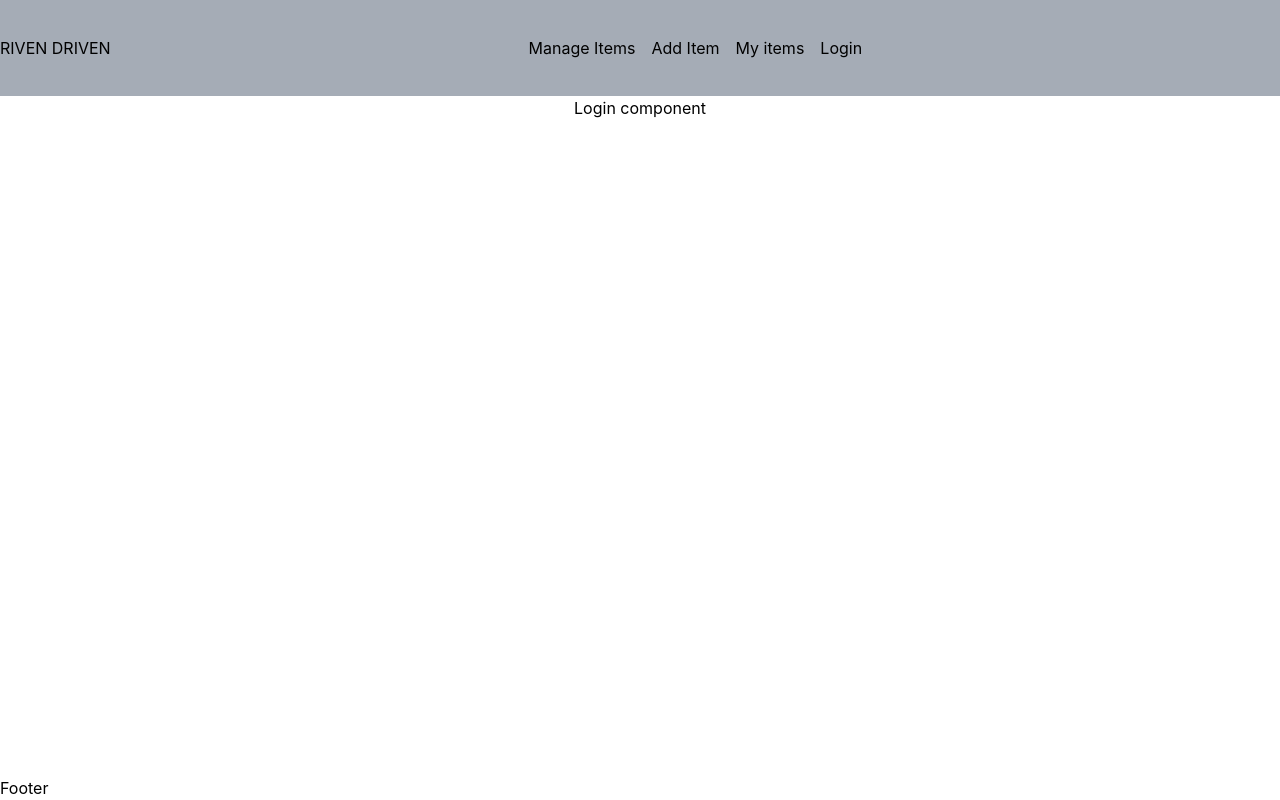
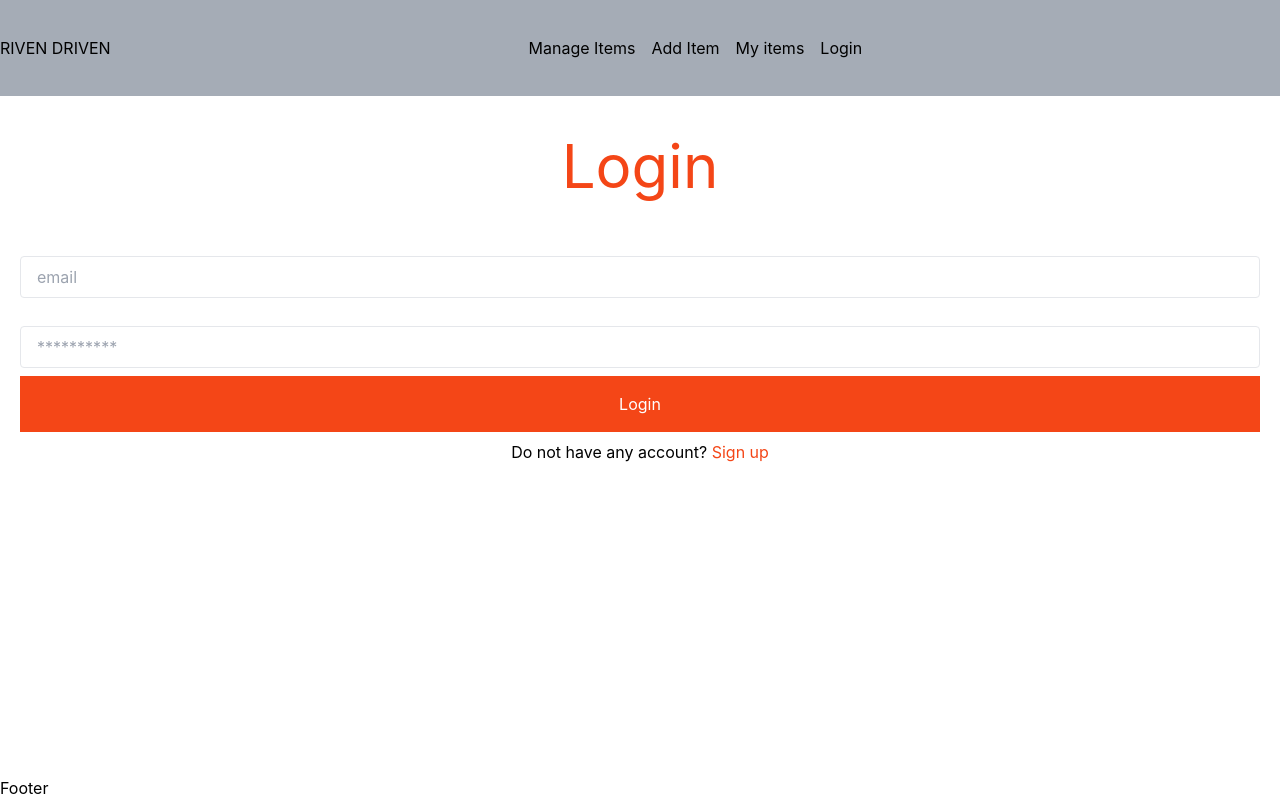
Before and after one commit to 3kramz/Reven, a React (Create React App) app: page /login in a window 1280 px wide. Built offline with nearby package versions, Linux system fonts and the light colour scheme; no server answers.

Commit message:
login and signup page

```diff
--- a/package.json
+++ b/package.json
@@ -11,10 +11,14 @@
     "@testing-library/jest-dom": "^5.16.4",
     "@testing-library/react": "^13.1.1",
     "@testing-library/user-event": "^13.5.0",
+    "dotenv": "^16.0.0",
+    "firebase": "^9.8.0",
     "react": "^18.1.0",
     "react-dom": "^18.1.0",
+    "react-firebase-hooks": "^5.0.3",
     "react-router-dom": "^6.3.0",
     "react-scripts": "5.0.1",
+    "react-toastify": "^9.0.1",
     "web-vitals": "^2.1.4"
   },
   "scripts": {
--- a/src/App.js
+++ b/src/App.js
@@ -10,6 +10,7 @@ import ManageItems from './Components/Pages/ManageItems/ManageItems';
 import MyItems from './Components/Pages/MyItems/MyItems';
 import Navbar from './Components/Shared/Navbar/Navbar';
 import InventoryDetails from "./Components/Pages/InventoryDetails/InventoryDetails"
+import { ToastContainer } from 'react-toastify';
 
 function App() {
   return (
@@ -27,6 +28,7 @@ function App() {
         <Route path="/signup" element={<Signup />} />
       </Routes>
       <Footer></Footer>
+      <ToastContainer />
     </div>
   );
 }
--- a/src/Components/Pages/AddItem/AddItem.js
+++ b/src/Components/Pages/AddItem/AddItem.js
@@ -38,7 +38,7 @@ const AddItem = () => {
                 <p className="   py-10 ">Add New inventory</p>
             </div>
 
-            <form className=" container mx-auto " onSubmit={handlePlaceOrder}>
+             <form className=" container mx-auto " onSubmit={handlePlaceOrder}>
 
                 <input className=' w-full mb-2 border  rounded pl-4 py-2' type="text" name="name" placeholder='name' required />
                 <br />
--- a/src/Components/Pages/Login/Login.js
+++ b/src/Components/Pages/Login/Login.js
@@ -1,9 +1,45 @@
+
 import React from 'react';
+import {  useSignInWithEmailAndPassword } from 'react-firebase-hooks/auth';
+import { Link, useLocation, useNavigate } from 'react-router-dom';
+import auth from '../../../firebase.init';
+
 
 const Login = () => {
+
+    const navigate = useNavigate();
+    const location = useLocation();
+    const [ signInWithEmailAndPassword ]= useSignInWithEmailAndPassword(auth);
+    let from = location.state?.from?.pathname || "/";
+
+
+
+    const handleSubmit = async event => {
+        event.preventDefault();
+        const email = event.target.email.value;
+        const password = event.target.password.value;
+
+        await signInWithEmailAndPassword(email, password);
+        navigate(from, { replace: true })
+
+    }
+
     return (
-        <div>
-            Login component
+        <div className=' mt-10'>
+              <div className="container mx-auto font-5xl my-10 text-6xl text-[#F44617]">
+                <p >Login</p>
+            </div>
+           <form className=" container mx-auto px-5" onSubmit={handleSubmit}>
+
+
+            <input className='my-5 w-full mb-2 border  rounded pl-4 py-2' type="email" name="email" placeholder='email' required/>
+            <br />
+
+             <input className='my-5 w-full mb-2 border  rounded pl-4 py-2' type="password" name="password" placeholder='**********' required/>
+            <br />
+             <input className='bg-[#F44617] w-full mb-2 py-4 text-white cursor-pointer' type="submit" value="Login" />
+        </form>
+        <p>Do not have any account? <Link className="text-[#F44617]" to={"/signup"}>Sign up</Link></p>
         </div>
     );
 };
--- a/src/Components/Pages/Login/Signup.js
+++ b/src/Components/Pages/Login/Signup.js
@@ -1,9 +1,46 @@
+
 import React from 'react';
+import { signOut } from "firebase/auth";
+import { useCreateUserWithEmailAndPassword, useSendEmailVerification } from 'react-firebase-hooks/auth';
+import { Link, useNavigate } from 'react-router-dom';
+import { toast } from 'react-toastify';
+import auth from '../../../firebase.init';
+
 
 const Signup = () => {
+    const [ createUserWithEmailAndPassword] = useCreateUserWithEmailAndPassword(auth);
+    const [sendEmailVerification, ] = useSendEmailVerification(auth);
+     const navigate = useNavigate();
+
+
+    const handleSubmit = async event => {
+        event.preventDefault();
+        const email = event.target.email.value;
+        const password = event.target.password.value;
+
+        await createUserWithEmailAndPassword(email, password);
+        await sendEmailVerification(email)
+        await signOut(auth)
+        toast("Varification email sent..")
+        navigate('/login');
+    }
+
     return (
-        <div>
-            Sign up
+        <div className=' mt-10'>
+              <div className="container mx-auto font-5xl my-10 text-6xl text-[#F44617]">
+                <p >Signup</p>
+            </div>
+           <form className=" container mx-auto px-5" onSubmit={handleSubmit}>
+
+
+            <input className='my-5 w-full mb-2 border  rounded pl-4 py-2' type="email" name="email" placeholder='email' required/>
+            <br />
+
+             <input className='my-5 w-full mb-2 border  rounded pl-4 py-2' type="password" name="password" placeholder='**********' required/>
+            <br />
+             <input className='bg-[#F44617] w-full mb-2 py-4 text-white cursor-pointer' type="submit" value="Signup" />
+        </form>
+        <p>Already have account? <Link className="text-[#F44617]" to={"/login"}>Login</Link></p>
         </div>
     );
 };
--- a/src/Components/Pages/MyItems/MyItems.js
+++ b/src/Components/Pages/MyItems/MyItems.js
@@ -26,7 +26,7 @@ const MyItems = () => {
     }
 
     const handleDelete= (index, id)=>{
-        fetch(`https://guarded-ravine-66276.herokuapp.com/manage/${id}`, {
+        fetch(`https://guarded-ravine-66276.herokuapp.com/delete/${id}`, {
         method: 'DELETE',
         })
         .then(res => res.json())
--- a/src/Components/Shared/Navbar/Navbar.js
+++ b/src/Components/Shared/Navbar/Navbar.js
@@ -1,9 +1,14 @@
 import React, { useState } from 'react';
 import { Link } from 'react-router-dom';
 import { MenuIcon ,XIcon } from '@heroicons/react/solid'
+import auth from '../../../firebase.init';
+import { useAuthState } from 'react-firebase-hooks/auth';
+import { signOut } from 'firebase/auth';
 
 const Navbar = () => {
+    const [user] = useAuthState(auth);
     const [open, setOpen] = useState(false)
+
     return (
         <div className='bg-gray-400/[.9] h-24 items-center flex  w-full sticky top-0'>
 
@@ -27,7 +32,9 @@ const Navbar = () => {
                             <Link to="/my-items">My items</Link>
                         </div>
                         <div>
-                            <Link to="/login">Login</Link>
+                           {
+                               user?.emailVerified? <p onClick={()=>signOut(auth)}> Sign  out</p>: <Link to="/login">Login</Link>
+                           }
                         </div>
 
                 </div>
--- /dev/null
+++ b/src/firebase.init.js
@@ -0,0 +1,21 @@
+// Import the functions you need from the SDKs you need
+import { initializeApp } from "firebase/app";
+import { getAuth } from "firebase/auth";
+
+// TODO: Add SDKs for Firebase products that you want to use
+// https://firebase.google.com/docs/web/setup#available-libraries
+
+// Your web app's Firebase configuration
+const firebaseConfig = {
+  apiKey: "AIzaSyAaI4x1Y92GUNFsy-n046njhzBoGAzK7xI",
+  authDomain: "riven-driven.firebaseapp.com",
+  projectId: "riven-driven",
+  storageBucket: "riven-driven.appspot.com",
+  messagingSenderId: "771609692746",
+  appId: "1:771609692746:web:567e387a46c58fa30734b3"
+};
+
+// Initialize Firebase
+const app = initializeApp(firebaseConfig);
+const auth = getAuth(app)
+export default auth
```
Also changed, not shown: 2 other files (tests, documents, lock files or other folders).
